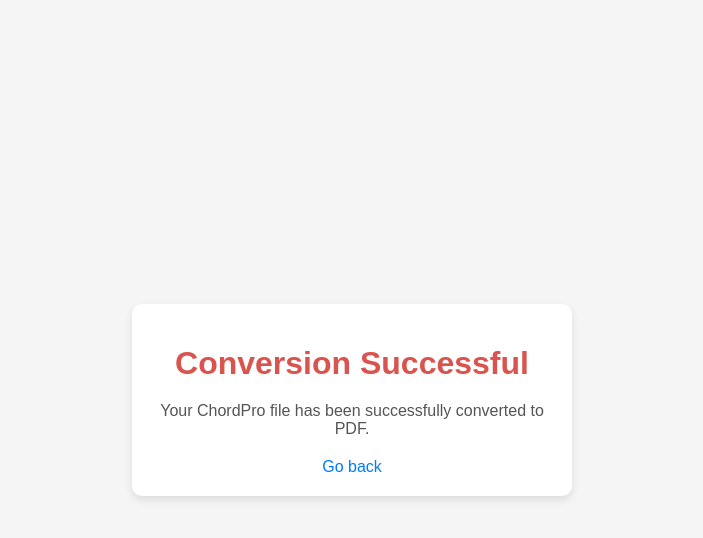
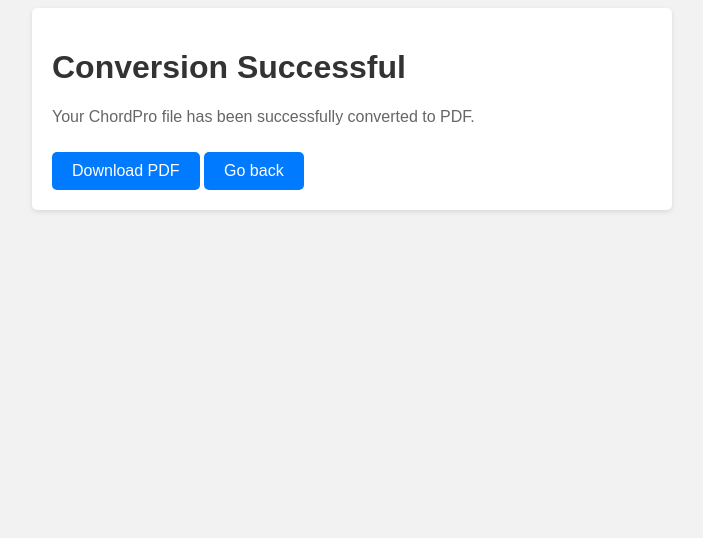
Before and after one commit to rcdilorenzo/chord-pro-gen, a website: page templates/success.html in a window 1280 px wide. Shown: the whole page, without its empty margins (288-991 px from the left). Drawn offline with Linux system fonts and the light colour scheme.

```diff
--- a/templates/success.html
+++ b/templates/success.html
@@ -4,12 +4,44 @@
     <meta charset="UTF-8">
     <meta name="viewport" content="width=device-width, initial-scale=1.0">
     <title>Conversion Successful</title>
-    <link rel="stylesheet" href="../static/css/result.css">
+    <style>
+        body {
+            font-family: Arial, sans-serif;
+            background-color: #f2f2f2;
+        }
+        .container {
+            max-width: 600px;
+            margin: 0 auto;
+            padding: 20px;
+            background-color: #fff;
+            border-radius: 5px;
+            box-shadow: 0 2px 5px rgba(0, 0, 0, 0.1);
+        }
+        h1 {
+            color: #333;
+        }
+        p {
+            color: #666;
+        }
+        a {
+            display: inline-block;
+            margin-top: 10px;
+            color: #fff;
+            background-color: #007bff;
+            padding: 10px 20px;
+            text-decoration: none;
+            border-radius: 5px;
+        }
+        a:hover {
+            background-color: #0056b3;
+        }
+    </style>
 </head>
 <body>
     <div class="container">
         <h1>Conversion Successful</h1>
         <p>Your ChordPro file has been successfully converted to PDF.</p>
+        <a href="/download" download>Download PDF</a>
         <a href="/">Go back</a>
     </div>
 </body>
```
Also changed, not shown: server.js (+15 -10 lines), templates/error.html (+32 -1 lines).
